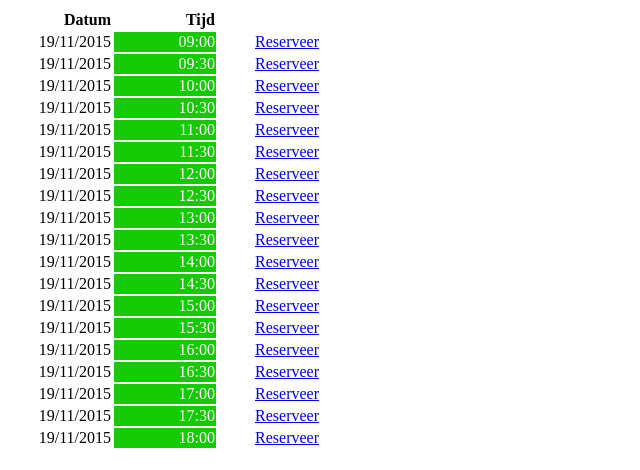
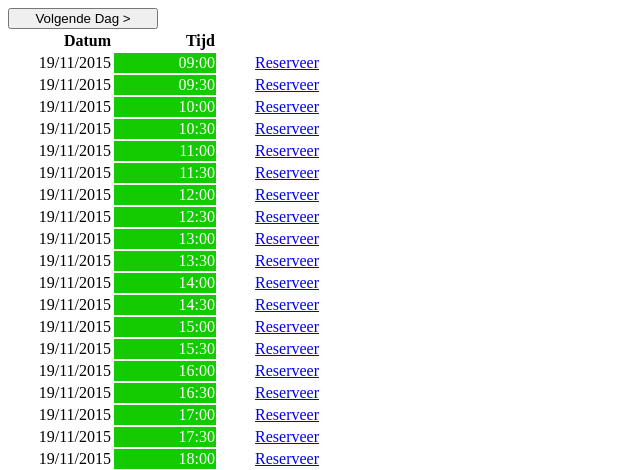
Before and after one commit to sandervspl/barbershop-jeroen-website-CLE2, a PHP site: page /selection_page.php in a window 1280 px wide. Shown: the top 470 px of the page, without its empty margins (0-640 px from the left). Run offline with PHP 8.4, Linux system fonts and the light colour scheme.

Commit message:
10
- half werkende knop voor andere dag

```diff
--- a/selection_page.php
+++ b/selection_page.php
@@ -1,4 +1,7 @@
 <?php
+    $dag = 19;
+    $maand = 11;
+    $jaar = 2015;
 ?>
 <!DOCTYPE HTML>
 <html lang="en">
@@ -13,15 +16,13 @@
 <?php
 
 if (isset($_POST['submit'])) {
-
-} else {
+    $dag = $dag + 1;
+}
 
     $uur = 9;
     $m = '';
     $u = '';
-    $dag = 19;
-    $maand = 11;
-    $jaar = 2015;
+
     $bezet = "nee";
 
     echo "<table>";
@@ -59,7 +60,10 @@ if (isset($_POST['submit'])) {
         $tt = str_replace(':', '', $tijd);
         echo "<td><a href='toevoegen.php?datum=$dd&tijd=$tt'>Reserveer </a></td> </tr>";
     }
-}
 ?>
+
+<form method="post" action="">
+    <input type="submit" name="submit" value="Volgende Dag >">
+</form>
 </body>
 </html>
```
